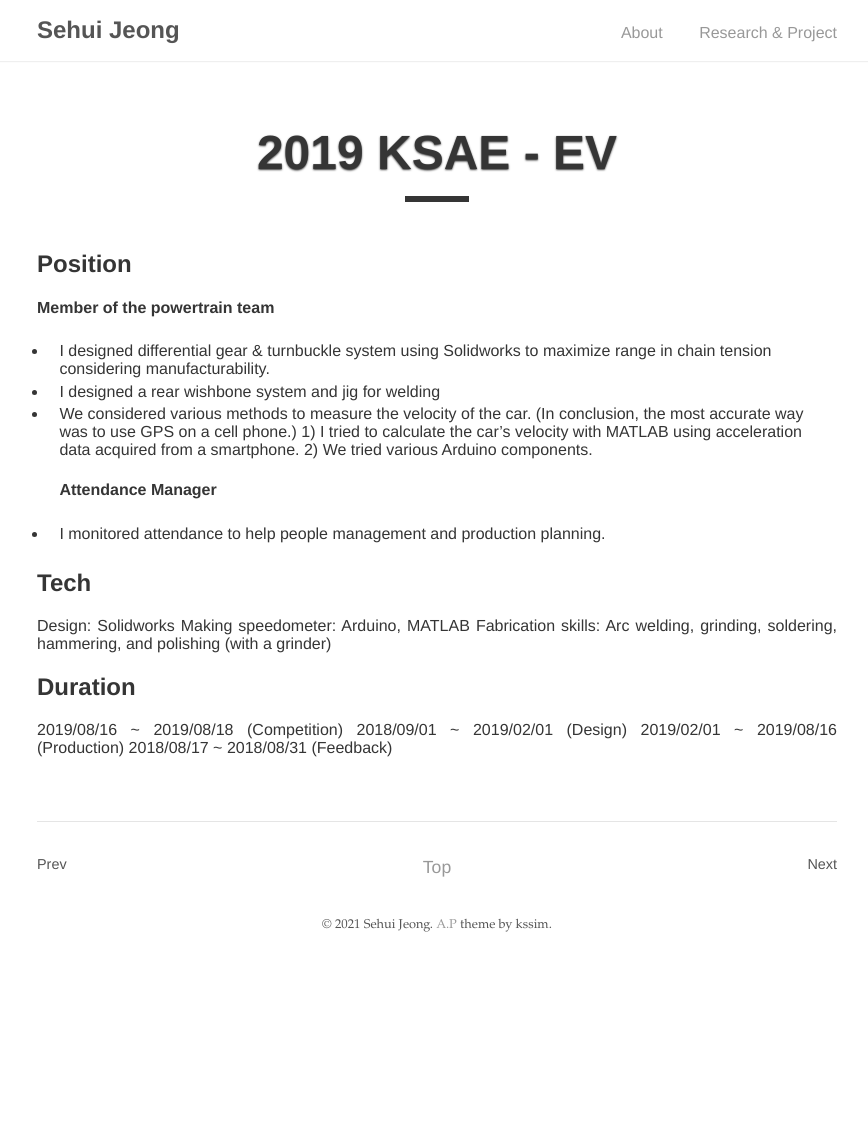
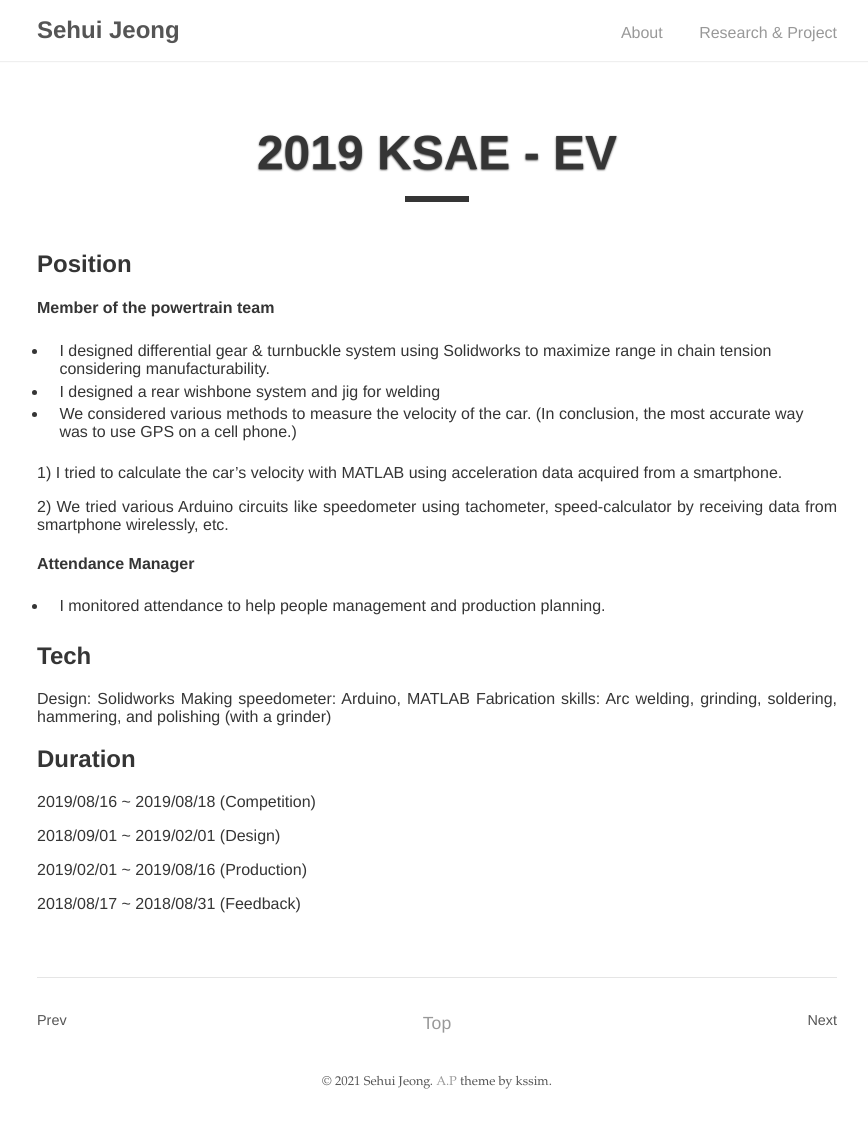
Before and after one commit to tpgml2612/CV, a Jekyll site: the page built from _posts/2018-09-01-rty.md, in a window 1280 px wide. Shown: the whole page, without its empty margins (203-1071 px from the left). Built offline with Jekyll 4.4.1, drawn with Linux system fonts in a browser that asks for light colours; before the commit the page ends 968 px from its top, so only the background shows below that.

Commit message:
Update 2018-09-01-rty.md

```diff
--- a/_posts/2018-09-01-rty.md
+++ b/_posts/2018-09-01-rty.md
@@ -11,8 +11,11 @@
 - I designed differential gear & turnbuckle system using Solidworks to maximize range in chain tension considering manufacturability.
 - I designed a rear wishbone system and jig for welding
 - We considered various methods to measure the velocity of the car. (In conclusion, the most accurate way was to use GPS on a cell phone.)
+
 1) I tried to calculate the car's velocity with MATLAB using acceleration data acquired from a smartphone.
-2) We tried various Arduino components.
+
+2) We tried various Arduino circuits like speedometer using tachometer, speed-calculator by receiving data from smartphone wirelessly, etc.
+
 #### Attendance Manager
 - I monitored attendance to help people management and production planning.
 
@@ -23,6 +26,9 @@
 
 ## Duration
 2019/08/16 ~ 2019/08/18 (Competition)
+
 2018/09/01 ~ 2019/02/01 (Design)
+
 2019/02/01 ~ 2019/08/16 (Production)
+
 2018/08/17 ~ 2018/08/31 (Feedback)
```
